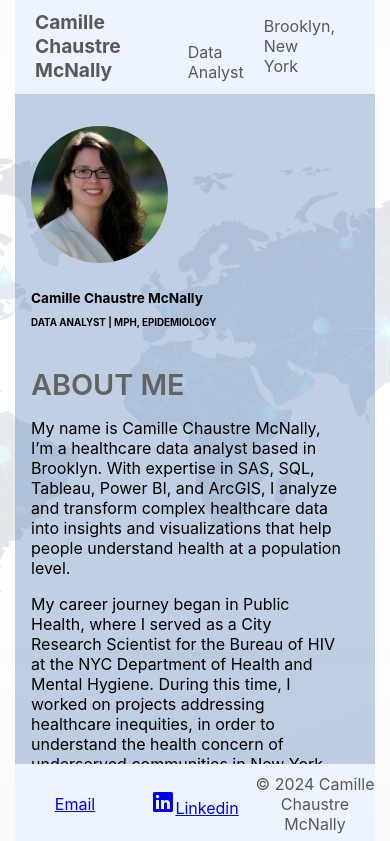
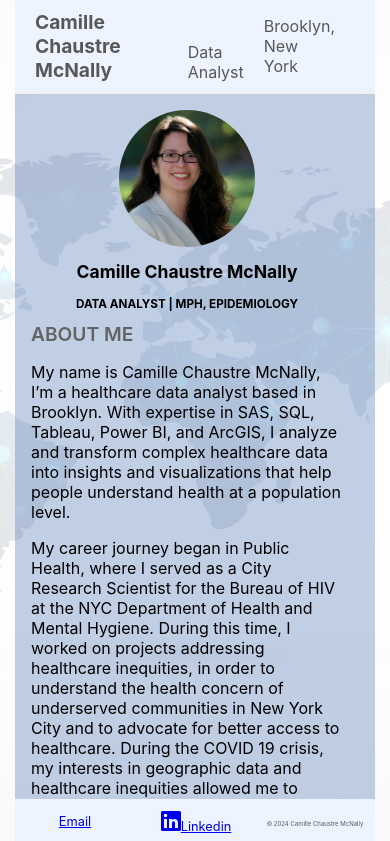
Before and after one commit to TheMartinCrabtree/web-cam, a React (Create React App) app in the folder frontend/: page / in a window 390 px wide. Shown: the top 841 px of the page. Built offline with nearby package versions, Linux system fonts and the light colour scheme.

Commit message:
fixing some scaling issues with mobile sizes

```diff
--- a/frontend/src/App.tsx
+++ b/frontend/src/App.tsx
@@ -39,7 +39,7 @@ const ContentContainer = styled.div`
 `;
 
 const BodyWrapper = styled.div`
-  padding: 6em 8em 6em 6em;
+  padding: 4vh 5vw 4vh 4vw;
   min-height: 600px;
   @media (max-width: 1080px) {
     padding: 1em 2em 1em 1em;
--- a/frontend/src/components/footer/Footer.tsx
+++ b/frontend/src/components/footer/Footer.tsx
@@ -32,13 +32,26 @@ const TextContainer = styled.div`
   &:focus {
     color: darkgray;
   }
+  @media (max-width: 1080px) {
+    font-size: 0.8em;
+  }
 `;
 
 const StyledSVG = styled.svg`
   viewbox: 0 0 24 24;
   fill: currentColor;
-  width: 24px;
-  height: 24px;
+  width: 22px;
+  height: 22px;
+`;
+
+const CopyText = styled.span`
+  font-size: 0.8em;
+  @media (max-width: 1080px) {
+    font-size: 0.5em;
+  }
+  @media (max-width: 720px) {
+    font-size: 0.3em;
+  }
 `;
 
 const Footer = () => {
@@ -60,7 +73,9 @@ const Footer = () => {
         </a>
       </TextContainer>
       <TextContainer>
-        <span>&copy; {new Date().getFullYear()} Camille Chaustre McNally</span>
+        <CopyText>
+          &copy; {new Date().getFullYear()} Camille Chaustre McNally
+        </CopyText>
       </TextContainer>
     </LayoutWrapper>
   );
--- a/frontend/src/components/profile/Profile.tsx
+++ b/frontend/src/components/profile/Profile.tsx
@@ -24,6 +24,10 @@ const ImageContainer = styled.div`
   @media (max-width: 1080px) {
     margin: 1em 1em 1em 0;
   }
+  @media (max-width: 720px) {
+    margin: 0 0 0 0;
+    align-self: center;
+  }
 `;
 const StyledImage = styled.img`
   max-width: 300px;
@@ -43,11 +47,19 @@ const TitleContainer = styled.h2`
   @media (max-width: 1080px) {
     font-size: 3.5vw;
   }
+  @media (max-width: 720px) {
+    font-size: 4.5vw;
+    text-align: center;
+  }
 `;
 const SubtitleContainer = styled.h3`
   font-size: 1.3em;
   @media (max-width: 1080px) {
     font-size: 2.5vw;
+  }
+  @media (max-width: 720px) {
+    font-size: 3vw;
+    text-align: center;
   }
 `;
 
--- a/frontend/src/components/utilities/styledfonts.jsx
+++ b/frontend/src/components/utilities/styledfonts.jsx
@@ -6,6 +6,10 @@ const SectionTitle = styled.div`
   font-size: 1.8em;
   font-weight: 600;
   padding-top: 1em;
+  @media (max-width: 720px) {
+    font-size: 1.2em;
+    padding-top: 0;
+  }
 `;
 
 const StyledParagraph = styled.p`
```
